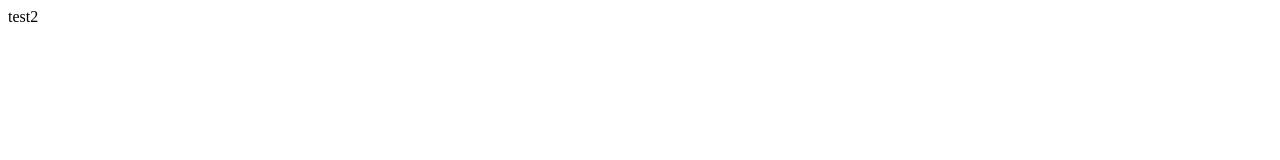
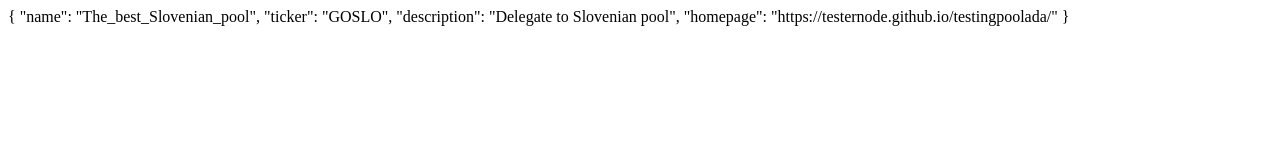
Before and after one commit to Testernode/pool, a plain HTML site: page index.html in a window 1280 px wide. Drawn offline with Linux system fonts and the light colour scheme.

Commit message:
Update index.html

```diff
--- a/index.html
+++ b/index.html
@@ -1 +1,8 @@
-<p> test2 </p>
+<p>
+{
+  "name": "The_best_Slovenian_pool",
+  "ticker": "GOSLO",
+  "description": "Delegate to Slovenian pool",
+  "homepage": "https://testernode.github.io/testingpoolada/"
+}
+</p>
```
